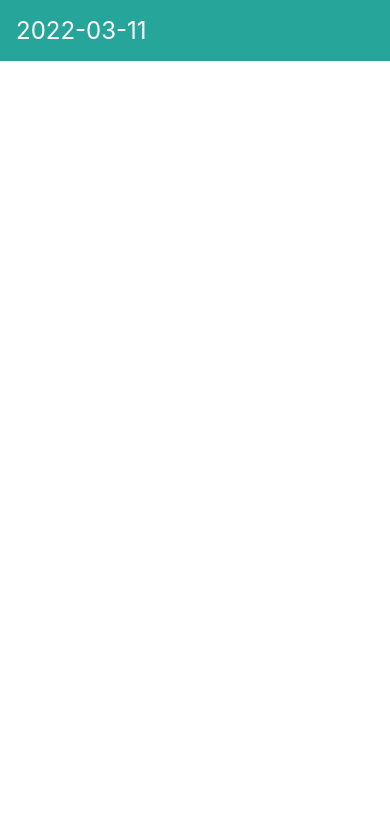
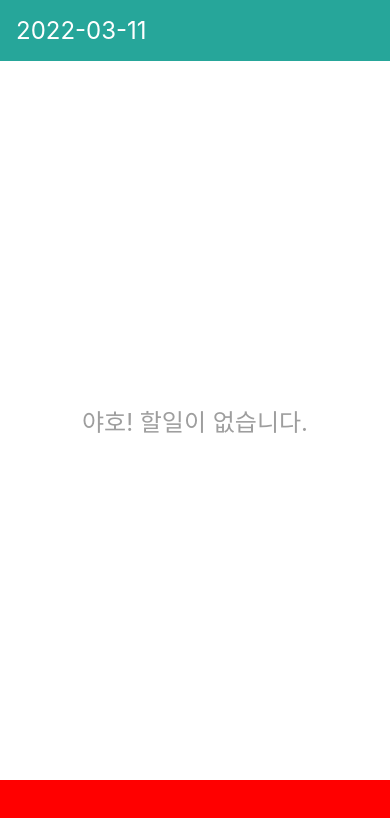
Before and after one commit to bytrustu/2022-learn-reactnative, a React Native app: screen / in a window 390 px wide. Shown: the top 818 px of the page. Built offline with nearby package versions, Linux system fonts and the light colour scheme.

Commit message:
[ADD] SafeAreaView 추가

```diff
--- a/App.js
+++ b/App.js
@@ -1,29 +1,28 @@
 import React, { useState } from 'react'
-import {
-  SafeAreaView,
-  StyleSheet,
-  View,
-  Text,
-  Button,
-} from 'react-native'
+import { StyleSheet } from 'react-native'
 import DateHead from './components/DateHead'
 import { formatYmd } from './utils/util'
+import { SafeAreaProvider, SafeAreaView } from 'react-native-safe-area-context'
+import AddTodo from './components/AddTodo'
+import Empty from './components/Empty'
 
 const App = () => {
   return (
-    <SafeAreaView>
-      <DateHead date={formatYmd(new Date())} />
-    </SafeAreaView>
+    <SafeAreaProvider>
+      <SafeAreaView edges={['bottom']} style={styles.block}>
+        <DateHead date={formatYmd(new Date())} />
+        <Empty />
+        <AddTodo />
+      </SafeAreaView>
+    </SafeAreaProvider>
   )
 
 }
 
 const styles = StyleSheet.create({
-  full: {
+  block: {
     flex: 1,
   },
-
-
 })
 
 
--- /dev/null
+++ b/components/AddTodo.js
@@ -0,0 +1,17 @@
+import React from 'react'
+import { StyleSheet, View } from 'react-native'
+
+const AddTodo = () => {
+  return (
+    <View style={styles.block} />
+  )
+}
+
+const styles = StyleSheet.create({
+  block: {
+    height: 64,
+    backgroundColor: 'red',
+  }
+})
+
+export default AddTodo
--- a/components/DateHead.js
+++ b/components/DateHead.js
@@ -1,29 +1,31 @@
 import React from 'react'
 import { StatusBar, StyleSheet, Text, View } from 'react-native'
+import { useSafeAreaInsets } from 'react-native-safe-area-context'
 
 const DateHead = ({
                     date,
                   }) => {
-  return (
-    <>
-      <StatusBar backgroundColor='#26a69a' />
+
+  const { top } = useSafeAreaInsets()
+
+  return (<>
+    <View style={[styles.statusBarPlaceholder, { height: top }]} />
+    <StatusBar backgroundColor="#26a69a" barStyle='light-content' />
     <View style={styles.block}>
       <Text style={styles.dateText}>
         {date}
       </Text>
     </View>
-    </>
-  )
+  </>)
 }
 
 const styles = StyleSheet.create({
-  block: {
-    padding: 16,
+  statusBarPlaceholder: {
     backgroundColor: '#26a69a',
-  },
-  dateText: {
-    fontSize: 24,
-    color: 'white',
+  }, block: {
+    padding: 16, backgroundColor: '#26a69a',
+  }, dateText: {
+    fontSize: 24, color: 'white',
   },
 })
 
--- /dev/null
+++ b/components/Empty.js
@@ -0,0 +1,24 @@
+import React from 'react'
+import { StyleSheet, Text, View } from 'react-native'
+
+const Empty = () => {
+  return (
+    <View style={styles.block}>
+      <Text style={styles.description}>야호! 할일이 없습니다.</Text>
+    </View>
+  )
+}
+
+const styles = StyleSheet.create({
+  block: {
+    flex: 1,
+    alignItems: 'center',
+    justifyContent: 'center',
+  },
+  description: {
+    fontSize: 24,
+    color: '#9e9e9e',
+  },
+})
+
+export default Empty
--- a/package.json
+++ b/package.json
@@ -11,7 +11,8 @@
   },
   "dependencies": {
     "react": "17.0.2",
-    "react-native": "0.67.3"
+    "react-native": "0.67.3",
+    "react-native-safe-area-context": "^4.1.4"
   },
   "devDependencies": {
     "@babel/core": "^7.12.9",
```
Also changed, not shown: 2 other files (tests, documents, lock files or other folders). Lines whose indentation alone changed are shown as unchanged.
